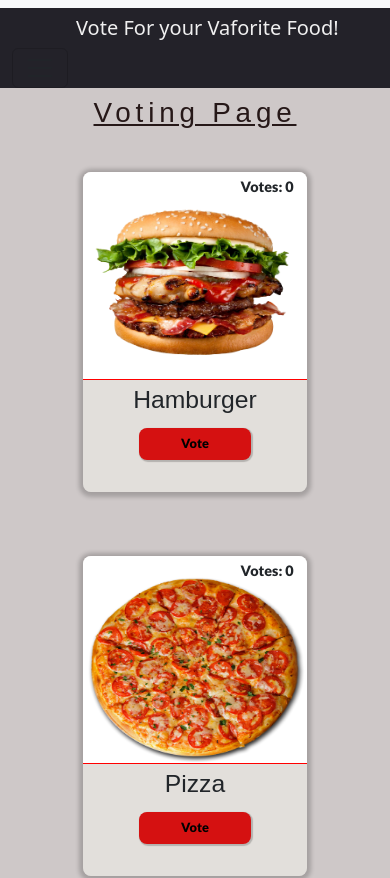
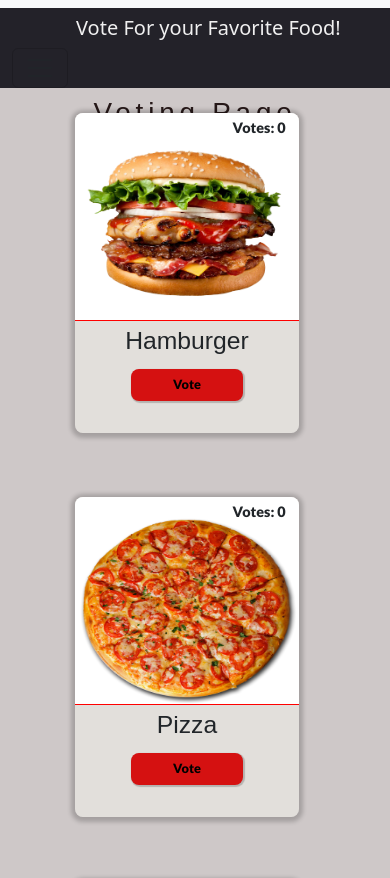
Before and after one commit to Idan3011/Vote-Application, a React (Vite) app: page /pages/Voting/Voting in a window 390 px wide. Shown: the top 878 px of the page. Built offline with nearby package versions, Linux system fonts and the light colour scheme; no server answers; a web font is replaced by a local one.

Commit message:
manage Responsive issues

```diff
--- a/src/component/NavBar/AppNavBar.css
+++ b/src/component/NavBar/AppNavBar.css
@@ -15,6 +15,7 @@
 a.navbar-brand{
     margin-left:4rem;
 }
+
 div.dropdown-menu.show{
   margin-left: 40rem;
 }
@@ -37,7 +38,10 @@ div.container-fluid {
 div.container-fluid .navbar-brand{
     color:#f7f7f7f7
 }
-
+div.container-fluid .navbar-brand:hover{
+    color:goldenrod;
+    transform: scale(1.05);
+}
 a#navbarScrollingDropdown.dropdown-toggle.show.nav-link{
     color:#f7f7f7f7
 }
--- a/src/component/NavBar/AppNavBar.jsx
+++ b/src/component/NavBar/AppNavBar.jsx
@@ -34,7 +34,7 @@ const AppNavBar = () => {
   return (
     <Navbar expand="lg" className="bg-body-tertiary">
       <Container fluid>
-        <Navbar.Brand href="#">Vote For your Vaforite Food!</Navbar.Brand>
+        <Navbar.Brand href="#">Vote For your Favorite Food!</Navbar.Brand>
         <Navbar.Toggle aria-controls="navbarScroll" />
         <Navbar.Collapse id="navbarScroll">
           <Nav
--- a/src/index.css
+++ b/src/index.css
@@ -14,8 +14,9 @@
     margin-top: 2rem;
     align-items: center;
     justify-content: center;
-    padding: 0;
-    min-height: 175vh;
+    padding: 0px;
+    min-height: 161vh;
+    margin-left: 1rem;
 }
 div.card-container h5 {
   position: absolute;
--- a/src/pages/Admin/Admin.css
+++ b/src/pages/Admin/Admin.css
@@ -56,12 +56,9 @@
     color: #009879;
 
 }
-.canvas-container .canvas  {
+.canvas-container canvas  {
   box-sizing: border-box;
-  display: block;
-  height: 150px;
-  width: 300px;
-  margin-left: -2rem;
-  margin-top: 1rem;
-
+    display: block;
+    height: 176px;
+    width: 352px;
 }
--- a/src/pages/Voting/Voting.css
+++ b/src/pages/Voting/Voting.css
@@ -18,6 +18,7 @@
   height: 24rem;
   align-items: center;
   justify-content: center;
+  margin-right: 2rem;
 }
 
 .cards-container .card-container {
@@ -65,7 +66,7 @@
   border: none;
   box-shadow: 1px 1px 1px 1px rgba(0, 0, 0, 0.2);
   transition: 0.2s;
-  font-family: 'Lato';
+  font-family: "Lato";
   font-size: 0.8rem;
 }
 
@@ -85,17 +86,16 @@
   margin-top: 0.4rem;
   font-family: "Lato";
   font-size: 0.9rem;
-
 }
 
-.btn-container{
-    width: 100%;
-    display: flex;
-    justify-content: space-evenly;
+.btn-container {
+  width: 100%;
+  display: flex;
+  justify-content: space-evenly;
 }
 
 .btn-container button {
-    width: 4rem;
-    height: 2rem;
-    font-family: 'Lato';
+  width: 4rem;
+  height: 2rem;
+  font-family: "Lato";
 }
```
